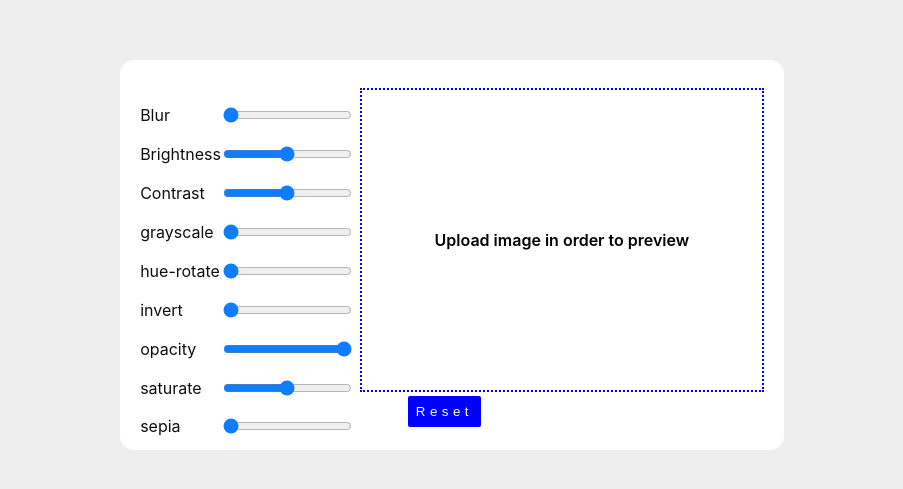
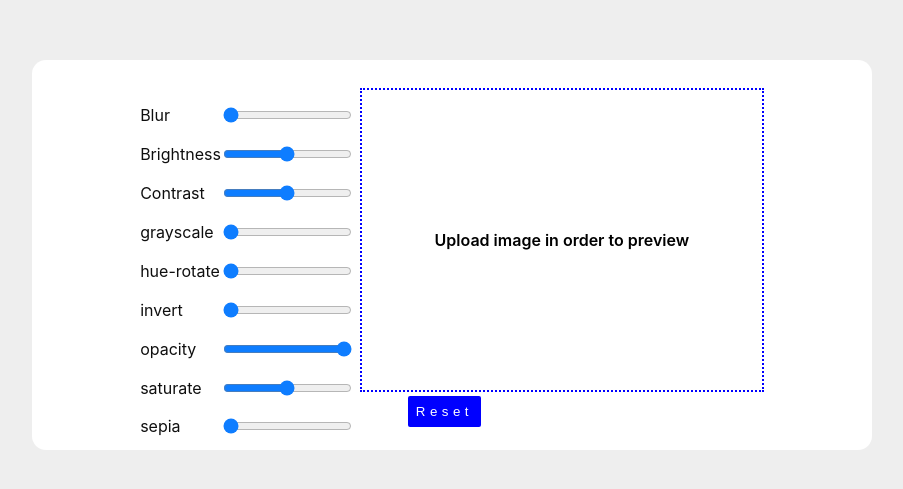
Before and after one commit to CoulKe/photo-editor, a React (Create React App) app: page / in a window 1280 px wide. Shown: the part 145-634 px from the top of the page, without its empty margins (188-1091 px from the left). Built offline with nearby package versions, Linux system fonts and the light colour scheme.

Commit message:
Fixed overflow issue

```diff
--- a/src/App.css
+++ b/src/App.css
@@ -119,7 +119,8 @@ span input{
     height: 300px;
   }
   #myapp{
-    overflow-x: hidden;
+    width: 100vw;
+    overflow: hidden;
     max-width: 800px;
     height: 350px;
     background-color: #fff;
```
